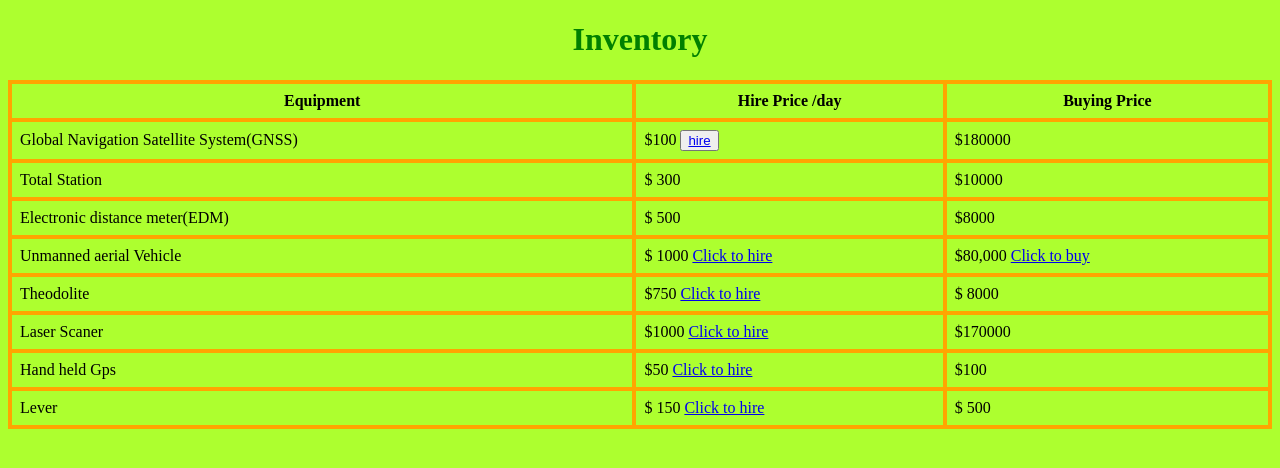
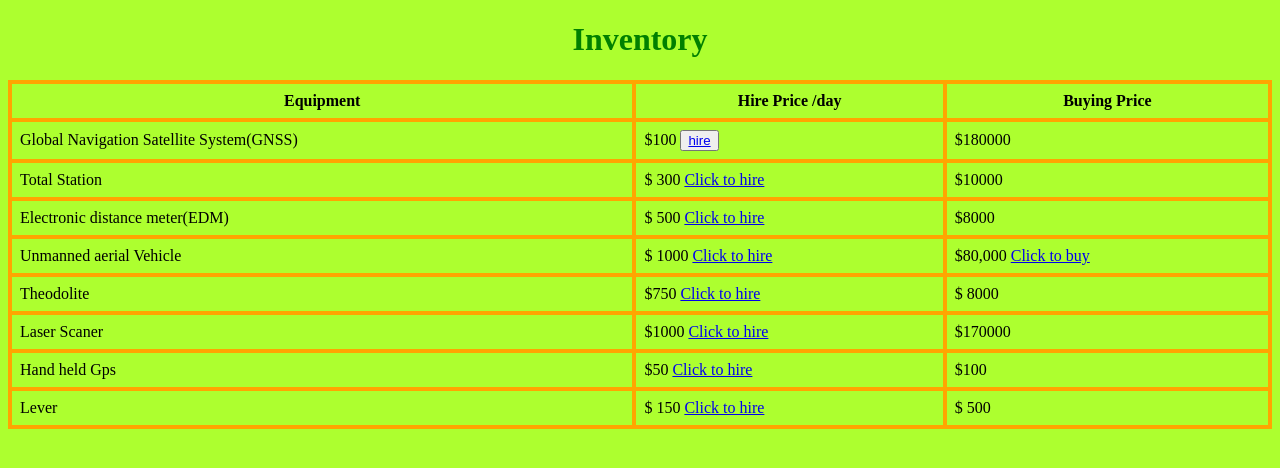
Before and after one commit to user38883591/djangoweb, a Django app: page /inventory/ in a window 1280 px wide. Shown: the top 468 px of the page. Run offline with Django 4.2, Linux system fonts and the light colour scheme.

Commit message:
"additional files"

```diff
--- a/djangoProject1/views.py
+++ b/djangoProject1/views.py
@@ -14,7 +14,7 @@ def myinv(request):
 def Signup(request):
     if request.method =="POST":
         username = request.POST.get("username")
-        print("Username:", username)
+        # print("Username:", username)
         Fname= request.POST.get("Fname")
         Lname= request.POST.get("Lname")
         Email= request.POST.get("email")
--- a/templates/inventory.html
+++ b/templates/inventory.html
@@ -40,18 +40,18 @@
     <tr>
         <td>Global Navigation Satellite System(GNSS)</td>
         <td>
-            $100 <button><a href="Hire"> hire</a></button>
+            $100 <button><a href="{% url 'hire' %}?equipment=Global Navigation Satellite System(GNSS)&price=$ 100"> hire</a></button>
         </td>
         <td>$180000</td>
     </tr>
     <tr>
         <td>Total Station</td>
-        <td>$ 300 </td>
+        <td>$ 300 <a href="{% url 'hire' %}?equipment=Total station&price=$ 300">Click to hire</a></td>
         <td>$10000</td>
     </tr>
     <tr>
         <td>Electronic distance meter(EDM)</td>
-        <td>$ 500 </td>
+        <td>$ 500 <a href="{% url 'hire' %}?equipment=Electronic distance meter(EDM)&price=$ 500">Click to hire</a></td>
         <td>$8000</td>
     <tr>
     <td>Unmanned aerial Vehicle</td>
@@ -60,22 +60,22 @@
 </tr>
     <tr>
         <td>Theodolite</td>
-        <td>$750 <a href="Hire">Click to hire</a></td>
+        <td>$750 <a href="{% url 'hire' %}?equipment=Theodolite&price=$ 750">Click to hire</a></td>
         <td>$ 8000</td>
     </tr>
     <tr>
         <td>Laser Scaner</td>
-        <td>$1000 <a href="Hire">Click to hire</a></td>
+        <td>$1000 <a href="{% url 'hire' %}?equipment=Laser Scaner&price=$ 1000">Click to hire</a></td>
         <td>$170000</td>
     </tr>
     <tr>
         <td>Hand held Gps</td>
-        <td>$50 <a href="Hire">Click to hire</a></td>
+        <td>$50 <a href="{% url 'hire' %}?equipment=Hand held Gps=$ 50">Click to hire</a></td>
         <td>$100</td>
     </tr>
     <tr>
         <td>Lever</td>
-        <td>$ 150 <a href="Hire">Click to hire</a></td>
+        <td>$ 150 <a href="{% url 'hire' %}?equipment=Lever&price=$ 150">Click to hire</a></td>
         <td>$ 500</td>
     </tr>
 </table>
--- a/templates/signin.html
+++ b/templates/signin.html
@@ -46,7 +46,7 @@
                 </div>
 
                 <div class="form-group">
-                    <input type="text" class="form-control  mt-2" placeholder="password" name="password" required>
+                    <input type="password" class="form-control  mt-2" placeholder="password" name="password" required>
                 </div>
 
 
@@ -59,7 +59,7 @@
 
             </form>
 
-            <p>Dont have an account? <a href="{% url 'signup' %}" style="text-decoration: underline; color: #ffffff">Signup</a></p>
+            <p>Dont have an account? <br><a href="{% url 'signup' %}" style="text-decoration: underline; color: #ffffff">Signup</a></p>
 
         </div>
     </div>
--- a/templates/signup.html
+++ b/templates/signup.html
@@ -62,7 +62,7 @@
 
             </form>
 
-            <p>Already have an account? <a href="{% url 'signin' %}" style="text-decoration: underline; color: #ffffff">Signin</a></p>
+            <p>Already have an account? <br><a href="{% url 'signin' %}" style="text-decoration: underline; color: #ffffff">Signin</a></p>
         </div>
     </div>
 </div>
```
